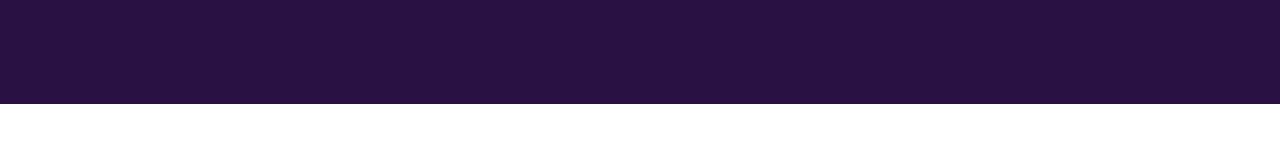
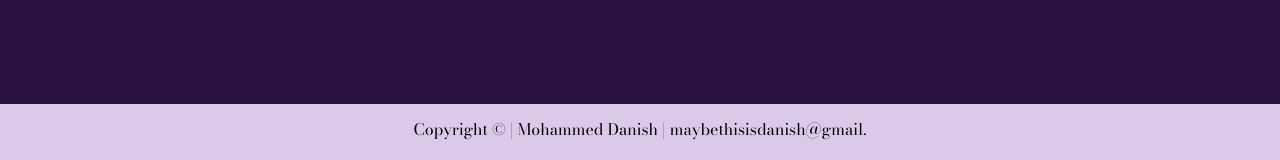
Before and after one commit to maybethisisdanish/My-India-Porfolio-1, a plain HTML site: page index.html in a window 1280 px wide. Shown: the part 640-800 px from the top of the page. Drawn offline with nearby package versions, Linux system fonts and the light colour scheme.

Commit message:
Updated footer section in index.html

```diff
--- a/index.html
+++ b/index.html
@@ -7,7 +7,6 @@
     <link rel="stylesheet" href="style.css">
 </head>
 <body>
-
     <div class="main">
         <div class="text-left">
             <h1 class="my-heading">
@@ -44,6 +43,8 @@
             </div>
         </div>
     </div>
-
+    <footer>
+        <p>Copyright &copy; | Mohammed Danish | <a href="mailto:maybethisisdanish@gmail.com" target="_blank" rel="noopener noreferrer">maybethisisdanish@gmail.</a></p>
+    </footer>
 </body>
 </html>
```
